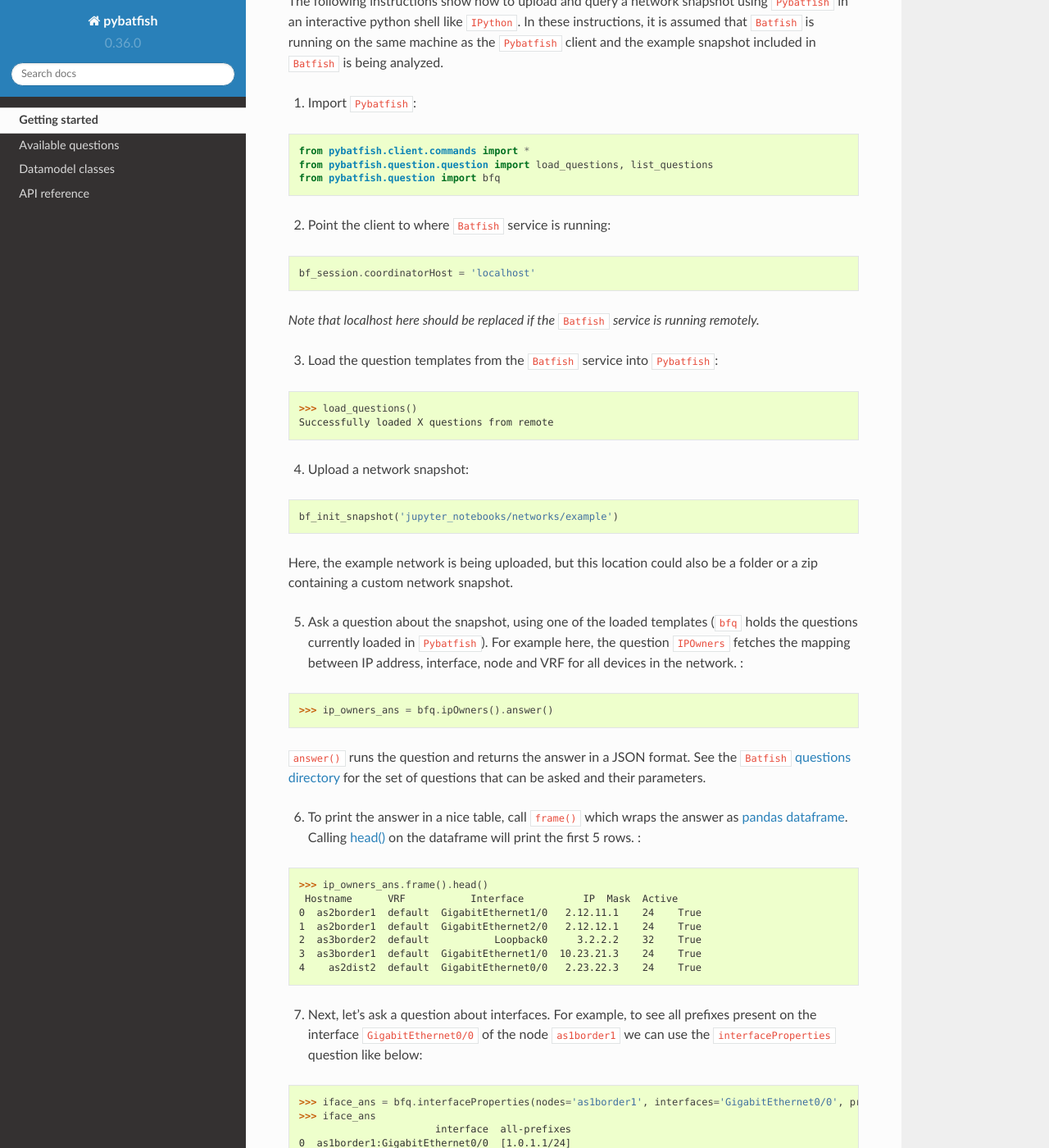
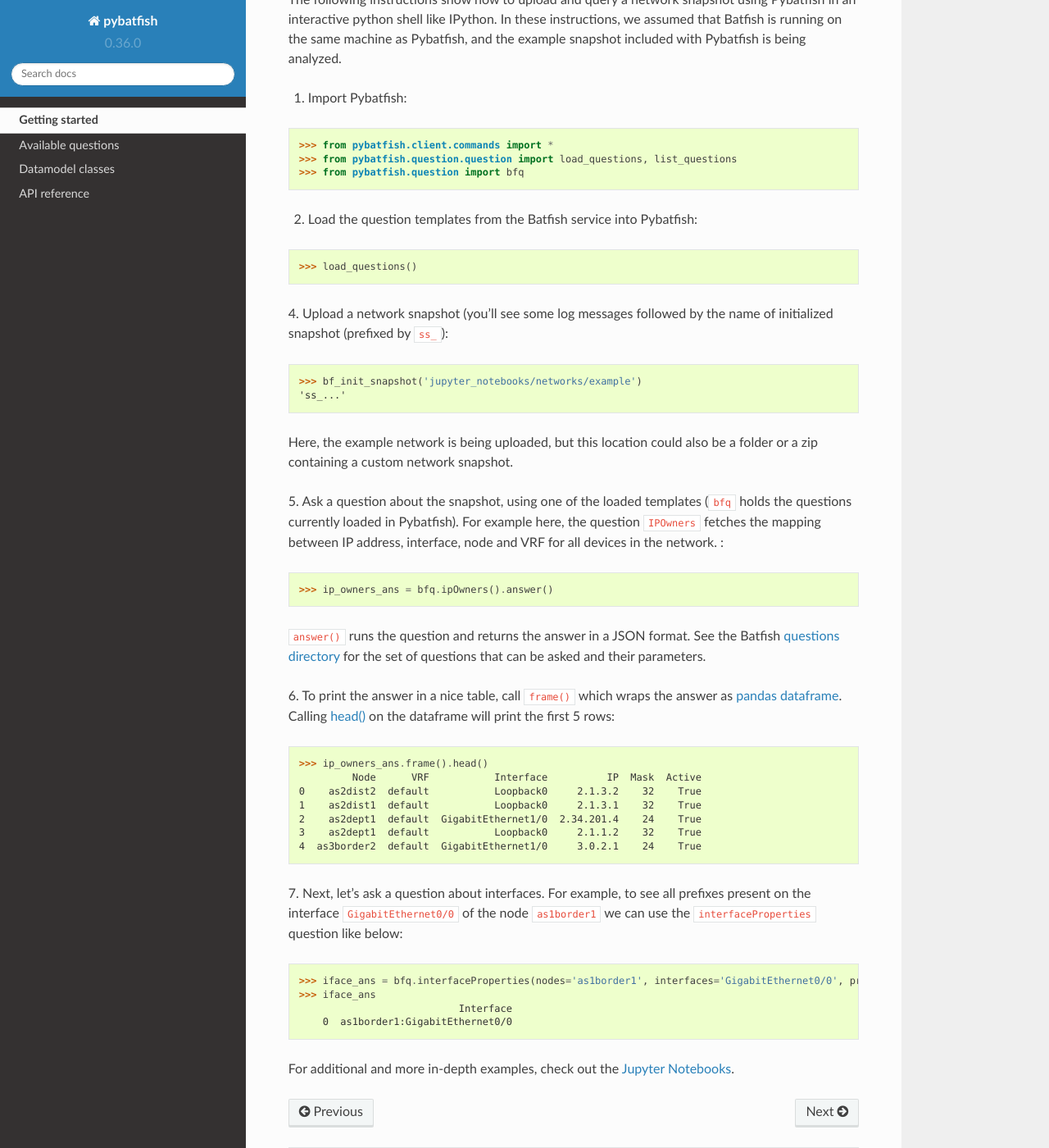
Before and after one commit to batfish/pybatfish, a Sphinx documentation site: the page built from docs/source/quickstart.rst, in a window 1280 px wide and 1400 px high, scrolled down 268 px. Shown: the whole window at 82% size. Built offline with Sphinx 7.4.7 and the Read the Docs theme 2.0.0, drawn with Linux system fonts in a browser that asks for light colours; pages that are not in the unit, such as notebooks, are missing from menus; some of the changed text lies outside the part shown.

Commit message:
Automatic enforcement of documentation quality

```diff
--- a/docs/generate_questions_doc.py
+++ b/docs/generate_questions_doc.py
@@ -31,7 +31,7 @@
 from pybatfish.question import bfq  # noqa: 402
 
 
-def _process(line: str) -> str:
+def _process(line):
     return "   " + line
 
 
--- a/docs/source/index.rst
+++ b/docs/source/index.rst
@@ -16,7 +16,6 @@
    questions.rst
    datamodel.rst
    api.rst
-   .. dev.rst
 
 Indices and tables
 ==================
--- a/docs/source/quickstart.rst
+++ b/docs/source/quickstart.rst
@@ -1,71 +1,59 @@
 Getting started
 ===============
 
-To get started with ``Pybatfish``, you will need a network snapshot.  An example snapshot is packaged with ``Pybatfish`` (`link <https://github.com/batfish/pybatfish/tree/master/jupyter_notebooks/networks/example>`_) and can be used to step through the example below.  Alternatively, you can package a snapshot of your own network as described `here <https://github.com/batfish/batfish/wiki/Packaging-snapshots-for-analysis>`_.
+To get started with Pybatfish, you will need a network snapshot.
+An example snapshot is packaged with Pybatfish (`link <https://github.com/batfish/pybatfish/tree/master/jupyter_notebooks/networks/example>`_)
+and can be used to step through the example below.  Alternatively, you can package a snapshot of your own network as described `here <https://github.com/batfish/batfish/wiki/Packaging-snapshots-for-analysis>`_.
 
-The following instructions show how to upload and query a network snapshot using ``Pybatfish`` in an interactive python shell like ``IPython``.  In these instructions, it is assumed that ``Batfish`` is running on the same machine as the ``Pybatfish`` client and the example snapshot included in ``Batfish`` is being analyzed.
+The following instructions show how to upload and query a network snapshot using Pybatfish in an interactive python shell like IPython.
+In these instructions, we assumed that Batfish is running on the same machine as Pybatfish, and the example snapshot included with Pybatfish is being analyzed.
 
-1. Import ``Pybatfish``:
+1. Import Pybatfish:
 
-.. code-block:: python
+>>> from pybatfish.client.commands import *
+>>> from pybatfish.question.question import load_questions, list_questions
+>>> from pybatfish.question import bfq
 
-    from pybatfish.client.commands import *
-    from pybatfish.question.question import load_questions, list_questions
-    from pybatfish.question import bfq
+2. Load the question templates from the Batfish service into Pybatfish:
 
+>>> load_questions()
 
-2. Point the client to where ``Batfish`` service is running:
+4. Upload a network snapshot (you'll see some log messages followed by the
+name of initialized snapshot (prefixed by ``ss_``):
 
-.. code-block:: python
-
-    bf_session.coordinatorHost = 'localhost'
-
-*Note that localhost here should be replaced if the* ``Batfish`` *service is running remotely.*
-
-3. Load the question templates from the ``Batfish`` service into ``Pybatfish``:
-
-.. code-block:: python
-
-    >>> load_questions()
-    Successfully loaded X questions from remote
-
-4. Upload a network snapshot:
-
-.. code-block:: python
-
-    bf_init_snapshot('jupyter_notebooks/networks/example')
+>>> bf_init_snapshot('jupyter_notebooks/networks/example') # doctest: +ELLIPSIS
+'ss_...'
 
 Here, the example network is being uploaded, but this location could also be a folder or a zip containing a custom network snapshot.
 
-5. Ask a question about the snapshot, using one of the loaded templates (``bfq`` holds the questions currently loaded in ``Pybatfish``). For example here, the question ``IPOwners`` fetches the mapping between IP address, interface, node and VRF for all devices in the network. :
+5. Ask a question about the snapshot, using one of the loaded templates (``bfq`` holds the questions currently loaded in Pybatfish).
+For example here, the question ``IPOwners`` fetches the mapping between IP address, interface, node and VRF for all devices in the network. :
 
-.. code-block:: python
+>>> ip_owners_ans = bfq.ipOwners().answer()
 
-    >>> ip_owners_ans = bfq.ipOwners().answer()
+``answer()`` runs the question and returns the answer in a JSON format. See the Batfish
+`questions directory <https://github.com/batfish/batfish/tree/master/questions>`_
+for the set of questions that can be asked and their parameters.
 
-``answer()`` runs the question and returns the answer in a JSON format. See the ``Batfish`` `questions directory <https://github.com/batfish/batfish/tree/master/questions>`_ for the set of questions that can be asked and their parameters.
+6. To print the answer in a nice table, call ``frame()`` which wraps the answer as `pandas dataframe <https://pandas.pydata.org/pandas-docs/stable/generated/pandas.DataFrame.html>`_.
+Calling `head() <https://pandas.pydata.org/pandas-docs/stable/generated/pandas.DataFrame.head.html>`_
+on the dataframe will print the first 5 rows:
 
-6. To print the answer in a nice table, call ``frame()`` which wraps the answer as `pandas dataframe <https://pandas.pydata.org/pandas-docs/stable/generated/pandas.DataFrame.html>`_. Calling `head() <https://pandas.pydata.org/pandas-docs/stable/generated/pandas.DataFrame.head.html>`_ on the dataframe will print the first 5 rows. :
+>>> ip_owners_ans.frame().head()
+         Node      VRF           Interface          IP  Mask  Active
+0    as2dist2  default           Loopback0     2.1.3.2    32    True
+1    as2dist1  default           Loopback0     2.1.3.1    32    True
+2    as2dept1  default  GigabitEthernet1/0  2.34.201.4    24    True
+3    as2dept1  default           Loopback0     2.1.1.2    32    True
+4  as3border2  default  GigabitEthernet1/0     3.0.2.1    24    True
 
-.. code-block:: python
+7. Next, let's ask a question about interfaces. For example, to see all prefixes present on the interface
+``GigabitEthernet0/0`` of the node ``as1border1`` we can use the ``interfaceProperties`` question like below:
 
-    >>> ip_owners_ans.frame().head()
-     Hostname      VRF           Interface          IP  Mask  Active
-    0  as2border1  default  GigabitEthernet1/0   2.12.11.1    24    True
-    1  as2border1  default  GigabitEthernet2/0   2.12.12.1    24    True
-    2  as3border2  default           Loopback0     3.2.2.2    32    True
-    3  as3border1  default  GigabitEthernet1/0  10.23.21.3    24    True
-    4    as2dist2  default  GigabitEthernet0/0   2.23.22.3    24    True
+>>> iface_ans = bfq.interfaceProperties(nodes='as1border1', interfaces='GigabitEthernet0/0', properties='all-prefixes').answer()
+>>> iface_ans
+                           Interface
+    0  as1border1:GigabitEthernet0/0
 
-7. Next, let's ask a question about interfaces. For example, to see all prefixes present on the interface ``GigabitEthernet0/0`` of the node ``as1border1`` we can use the ``interfaceProperties`` question like below:
-
-.. code-block:: python
-
-    >>> iface_ans = bfq.interfaceProperties(nodes='as1border1', interfaces='GigabitEthernet0/0', properties='all-prefixes').answer()
-    >>> iface_ans
-                           interface  all-prefixes
-    0  as1border1:GigabitEthernet0/0  [1.0.1.1/24]
-
-
-
-For additional and more in-depth examples, check out the `Jupyter Notebooks <https://github.com/batfish/pybatfish/tree/master/jupyter_notebooks>`_.
+For additional and more in-depth examples, check out the
+`Jupyter Notebooks <https://github.com/batfish/pybatfish/tree/master/jupyter_notebooks>`_.
```
Also changed, not shown: docs/source/dev.rst (deleted, +0 -7 lines), setup.cfg (+10 -2 lines), setup.py (+11 -3 lines), 3 other files.
